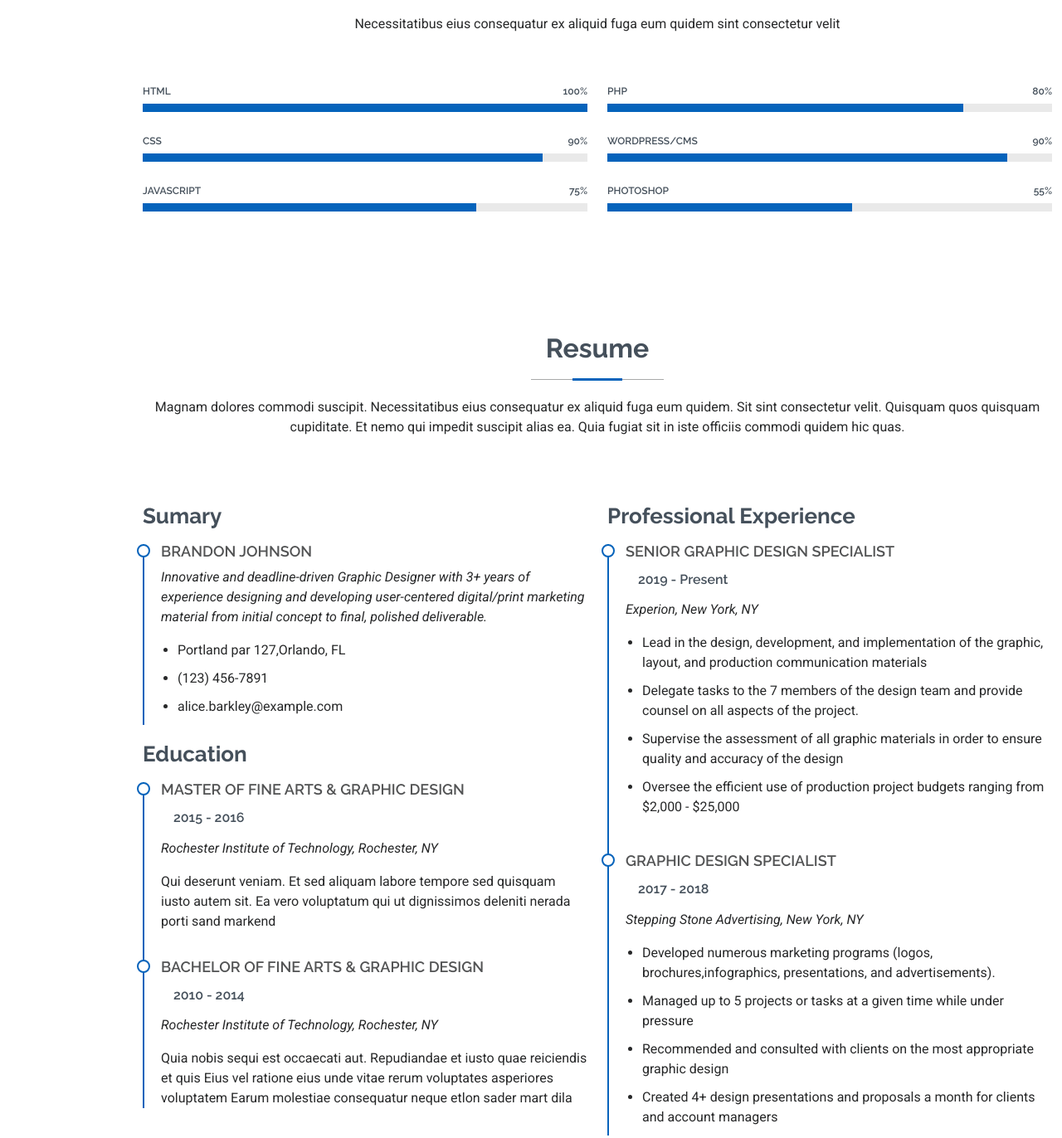
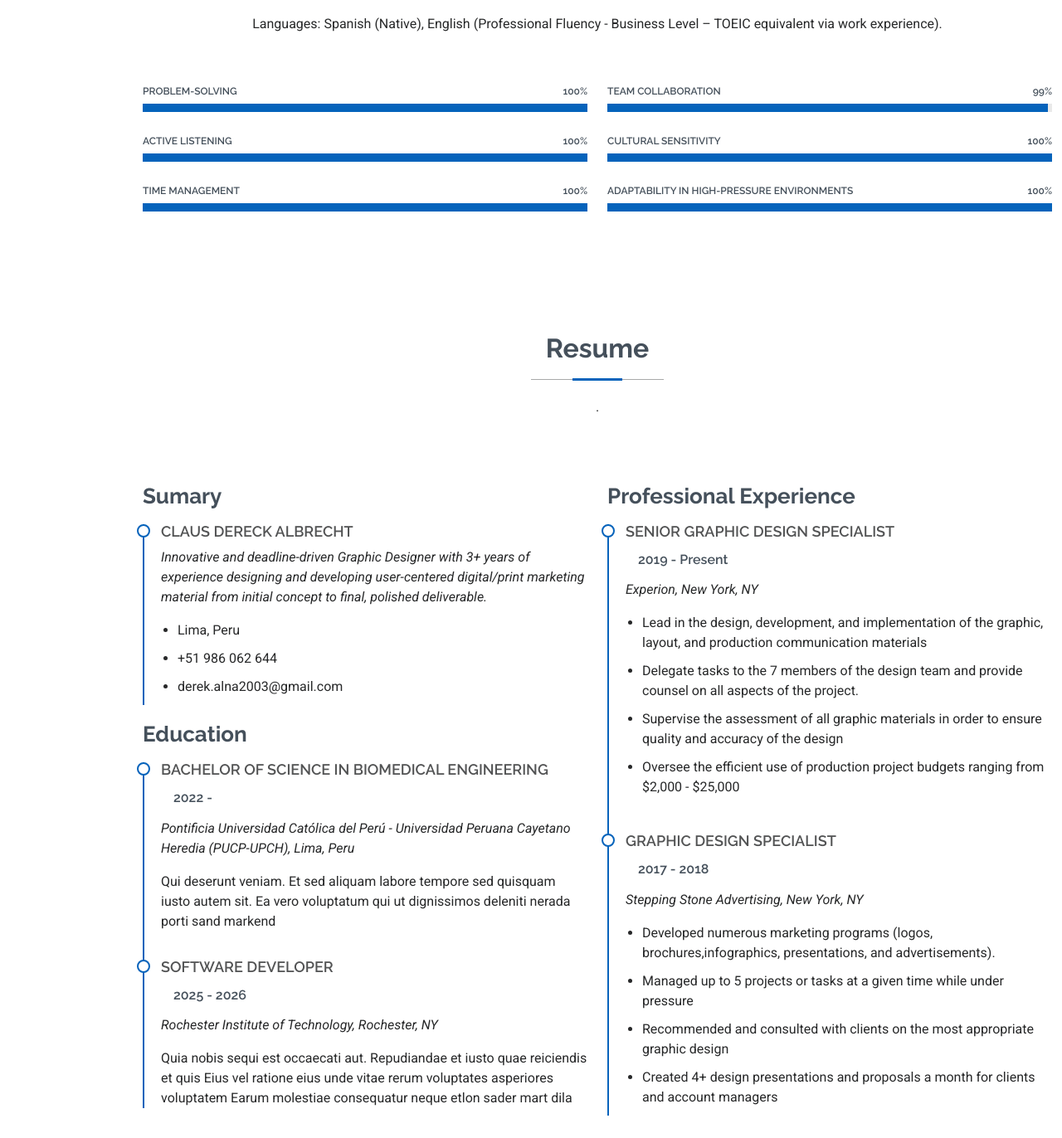
Before and after one commit to DereckAlbrechtNarro/DereckAlbrechtNarro.github.io, a plain HTML site: page index.html in a window 1280 px wide. Shown: the part 1895-3267 px from the top of the page at 83% size. Drawn offline with Linux system fonts and the light colour scheme; animation ran at ten frames a second.

Commit message:
cuarta actualizacion

```diff
--- a/index.html
+++ b/index.html
@@ -184,7 +184,9 @@
       <!-- Section Title -->
       <div class="container section-title" data-aos="fade-up">
         <h2>Skills</h2>
-        <p>Necessitatibus eius consequatur ex aliquid fuga eum quidem sint consectetur velit</p>
+        <p>Languages: Spanish (Native), English (Professional Fluency - Business Level – TOEIC
+            equivalent via work experience).
+         </p>
       </div><!-- End Section Title -->
 
       <div class="container" data-aos="fade-up" data-aos-delay="100">
@@ -194,23 +196,23 @@
           <div class="col-lg-6">
 
             <div class="progress">
-              <span class="skill"><span>HTML</span> <i class="val">100%</i></span>
+              <span class="skill"><span>Problem-Solving</span> <i class="val">100%</i></span>
               <div class="progress-bar-wrap">
                 <div class="progress-bar" role="progressbar" aria-valuenow="100" aria-valuemin="0" aria-valuemax="100"></div>
               </div>
             </div><!-- End Skills Item -->
 
             <div class="progress">
-              <span class="skill"><span>CSS</span> <i class="val">90%</i></span>
+              <span class="skill"><span>Active Listening</span> <i class="val">100%</i></span>
               <div class="progress-bar-wrap">
-                <div class="progress-bar" role="progressbar" aria-valuenow="90" aria-valuemin="0" aria-valuemax="100"></div>
+                <div class="progress-bar" role="progressbar" aria-valuenow="100" aria-valuemin="0" aria-valuemax="100"></div>
               </div>
             </div><!-- End Skills Item -->
 
             <div class="progress">
-              <span class="skill"><span>JavaScript</span> <i class="val">75%</i></span>
+              <span class="skill"><span>Time Management</span> <i class="val">100%</i></span>
               <div class="progress-bar-wrap">
-                <div class="progress-bar" role="progressbar" aria-valuenow="75" aria-valuemin="0" aria-valuemax="100"></div>
+                <div class="progress-bar" role="progressbar" aria-valuenow="100" aria-valuemin="0" aria-valuemax="100"></div>
               </div>
             </div><!-- End Skills Item -->
 
@@ -219,23 +221,23 @@
           <div class="col-lg-6">
 
             <div class="progress">
-              <span class="skill"><span>PHP</span> <i class="val">80%</i></span>
+              <span class="skill"><span>Team Collaboration</span> <i class="val">99%</i></span>
               <div class="progress-bar-wrap">
-                <div class="progress-bar" role="progressbar" aria-valuenow="80" aria-valuemin="0" aria-valuemax="100"></div>
+                <div class="progress-bar" role="progressbar" aria-valuenow="99" aria-valuemin="0" aria-valuemax="100"></div>
               </div>
             </div><!-- End Skills Item -->
 
             <div class="progress">
-              <span class="skill"><span>WordPress/CMS</span> <i class="val">90%</i></span>
+              <span class="skill"><span>Cultural Sensitivity</span> <i class="val">100%</i></span>
               <div class="progress-bar-wrap">
-                <div class="progress-bar" role="progressbar" aria-valuenow="90" aria-valuemin="0" aria-valuemax="100"></div>
+                <div class="progress-bar" role="progressbar" aria-valuenow="100" aria-valuemin="0" aria-valuemax="100"></div>
               </div>
             </div><!-- End Skills Item -->
 
             <div class="progress">
-              <span class="skill"><span>Photoshop</span> <i class="val">55%</i></span>
+              <span class="skill"><span>Adaptability in High-Pressure Environments</span> <i class="val">100%</i></span>
               <div class="progress-bar-wrap">
-                <div class="progress-bar" role="progressbar" aria-valuenow="55" aria-valuemin="0" aria-valuemax="100"></div>
+                <div class="progress-bar" role="progressbar" aria-valuenow="100" aria-valuemin="0" aria-valuemax="100"></div>
               </div>
             </div><!-- End Skills Item -->
 
@@ -253,7 +255,7 @@
       <!-- Section Title -->
       <div class="container section-title" data-aos="fade-up">
         <h2>Resume</h2>
-        <p>Magnam dolores commodi suscipit. Necessitatibus eius consequatur ex aliquid fuga eum quidem. Sit sint consectetur velit. Quisquam quos quisquam cupiditate. Et nemo qui impedit suscipit alias ea. Quia fugiat sit in iste officiis commodi quidem hic quas.</p>
+        <p>.</p>
       </div><!-- End Section Title -->
 
       <div class="container">
@@ -264,26 +266,27 @@
             <h3 class="resume-title">Sumary</h3>
 
             <div class="resume-item pb-0">
-              <h4>Brandon Johnson</h4>
+              <h4>Claus Dereck Albrecht</h4>
               <p><em>Innovative and deadline-driven Graphic Designer with 3+ years of experience designing and developing user-centered digital/print marketing material from initial concept to final, polished deliverable.</em></p>
               <ul>
-                <li>Portland par 127,Orlando, FL</li>
-                <li>(123) 456-7891</li>
-                <li>alice.barkley@example.com</li>
+                <li>Lima, Peru</li>
+                <li>+51 986 062 644</li>
+                <li>derek.alna2003@gmail.com</li>
               </ul>
             </div><!-- Edn Resume Item -->
 
             <h3 class="resume-title">Education</h3>
             <div class="resume-item">
-              <h4>Master of Fine Arts &amp; Graphic Design</h4>
-              <h5>2015 - 2016</h5>
-              <p><em>Rochester Institute of Technology, Rochester, NY</em></p>
+              <h4>Bachelor of Science in Biomedical Engineering</h4>
+              <h5>2022 - </h5>
+              <p><em>Pontificia Universidad Católica del Perú - Universidad Peruana Cayetano Heredia
+                    (PUCP-UPCH), Lima, Peru </em></p>
               <p>Qui deserunt veniam. Et sed aliquam labore tempore sed quisquam iusto autem sit. Ea vero voluptatum qui ut dignissimos deleniti nerada porti sand markend</p>
             </div><!-- Edn Resume Item -->
 
             <div class="resume-item">
-              <h4>Bachelor of Fine Arts &amp; Graphic Design</h4>
-              <h5>2010 - 2014</h5>
+              <h4>Software Developer</h4>
+              <h5>2025 - 2026</h5>
               <p><em>Rochester Institute of Technology, Rochester, NY</em></p>
               <p>Quia nobis sequi est occaecati aut. Repudiandae et iusto quae reiciendis et quis Eius vel ratione eius unde vitae rerum voluptates asperiores voluptatem Earum molestiae consequatur neque etlon sader mart dila</p>
             </div><!-- Edn Resume Item -->
```
